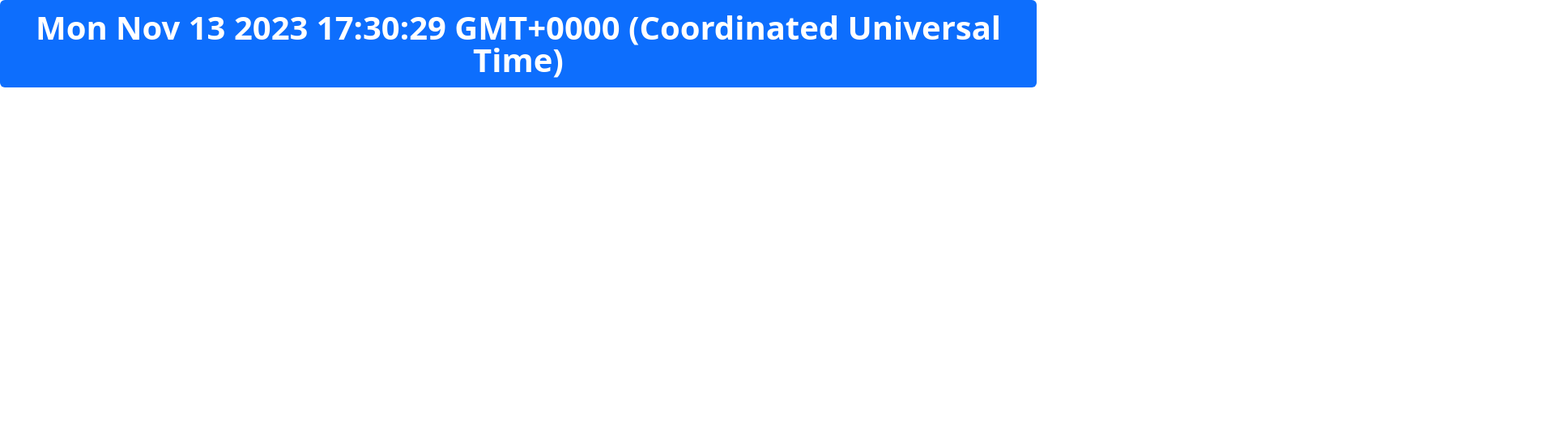
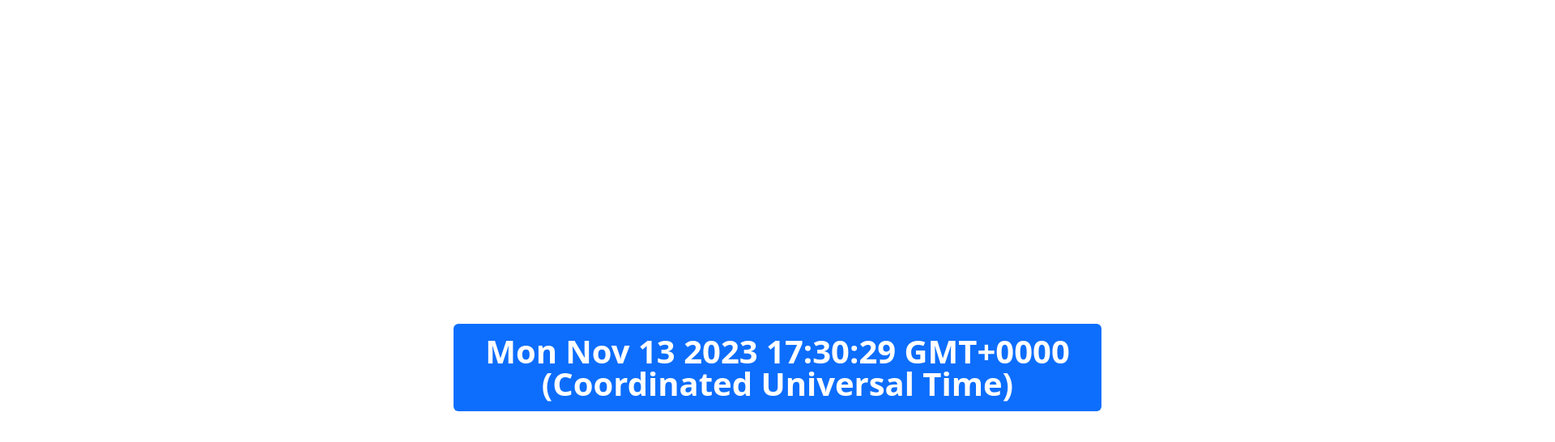
Before and after one commit to Anuj123verma/Clock, a plain HTML site: page index.html in a window 1280 px wide. Shown: the whole page at 81% size, 1920 px wide, since content can reach past the window. Drawn offline with nearby package versions, Linux system fonts and the light colour scheme.

Commit message:
style.css updated

```diff
--- a/index.html
+++ b/index.html
@@ -4,7 +4,7 @@
 <head>
   <meta charset="utf-8">
   <meta name="viewport" content="width=device-width">
-  <title>replit</title>
+  <title>clock</title>
   <link href="style.css" rel="stylesheet" type="text/css" />
   <link href="https://cdn.jsdelivr.net/npm/bootstrap@5.3.2/dist/css/bootstrap.min.css" rel="stylesheet" integrity="sha384-T3c6CoIi6uLrA9TneNEoa7RxnatzjcDSCmG1MXxSR1GAsXEV/Dwwykc2MPK8M2HN" crossorigin="anonymous">
 </head>
--- a/style.css
+++ b/style.css
@@ -1,4 +1,9 @@
 html {
-  height: 100%;
-  width: 100%;
-}
+    height: 100%;
+    width: 100%;
+  }
+
+  #time {
+    width: 20em;
+    margin: 25rem 35rem;
+  }
```
